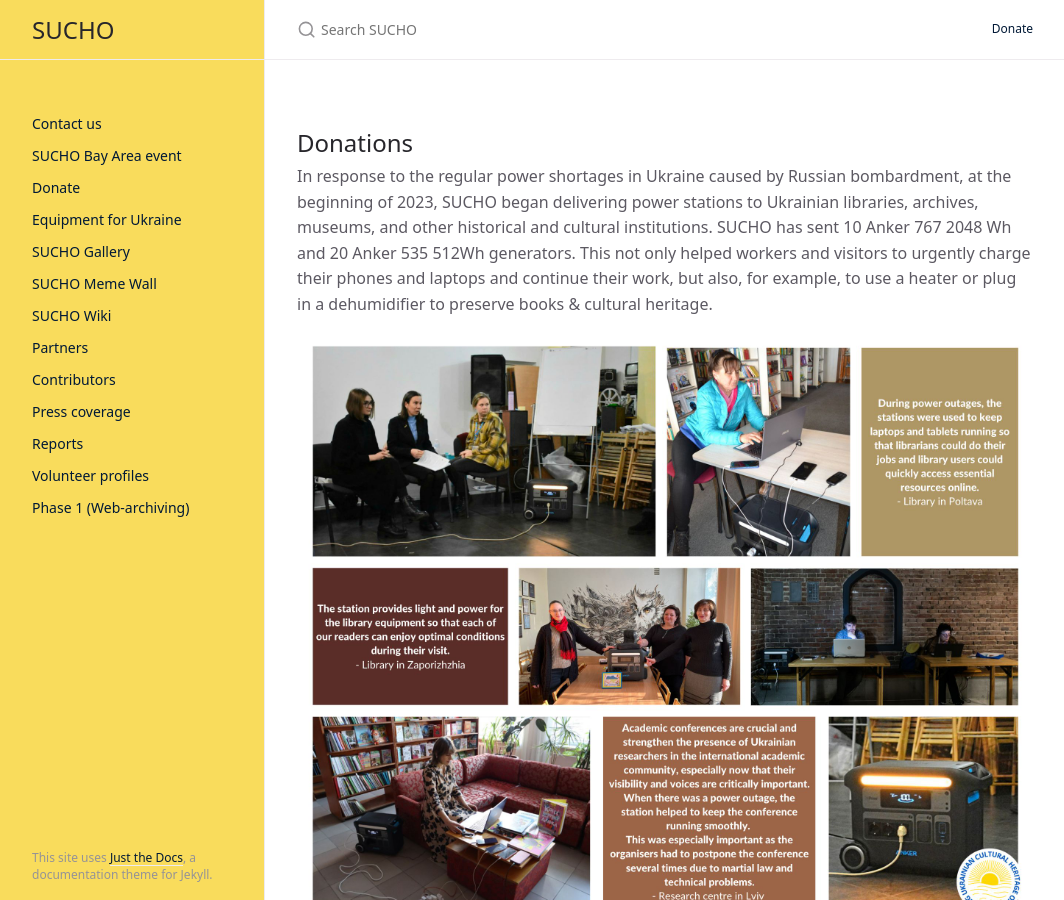
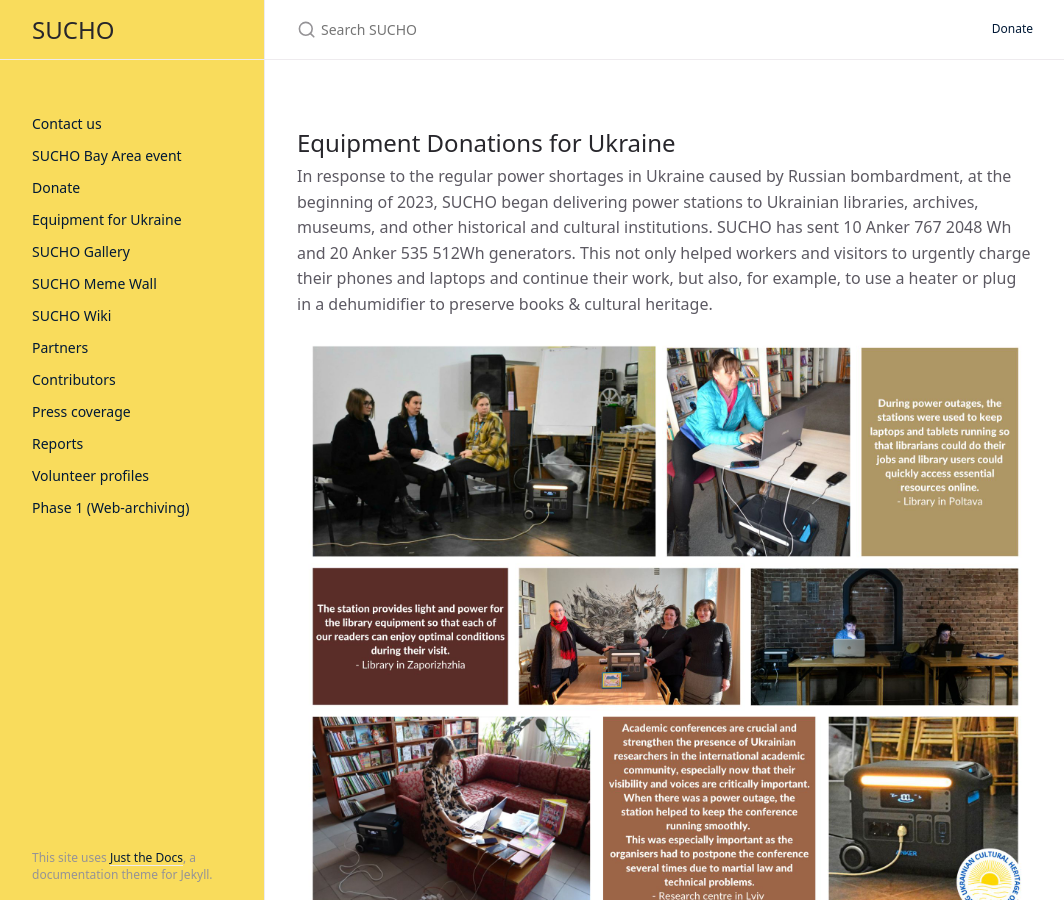
Before and after one commit to sucho-archiving/sucho-archiving.github.io, a Jekyll site: the page built from donations.md, in a window 1280 px wide and 900 px high. Shown: the whole window, without its empty margins (107-1171 px from the left). Built offline with Jekyll 4.4.1, drawn with Linux system fonts in a browser that asks for light colours.

Commit message:
Update donations.md

```diff
--- a/donations.md
+++ b/donations.md
@@ -6,7 +6,7 @@
 
 <base target="_blank">
 
-## Donations
+## Equipment Donations for Ukraine
 
 In response to the regular power shortages in Ukraine caused by Russian bombardment, at the beginning of 2023, SUCHO began delivering power stations to Ukrainian libraries, archives, museums, and other historical and cultural institutions. SUCHO has sent 10 Anker 767 2048 Wh and 20 Anker 535 512Wh generators. This not only helped workers and visitors to urgently charge their phones and laptops and continue their work, but also, for example, to use a heater or plug in a dehumidifier to preserve books & cultural heritage.
 
```
